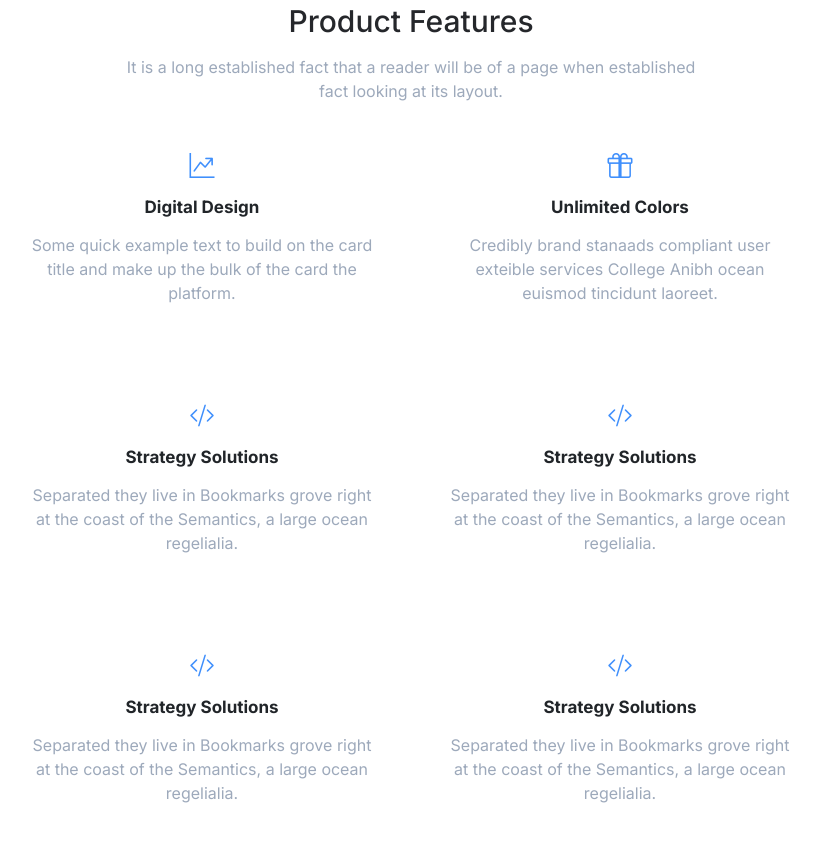
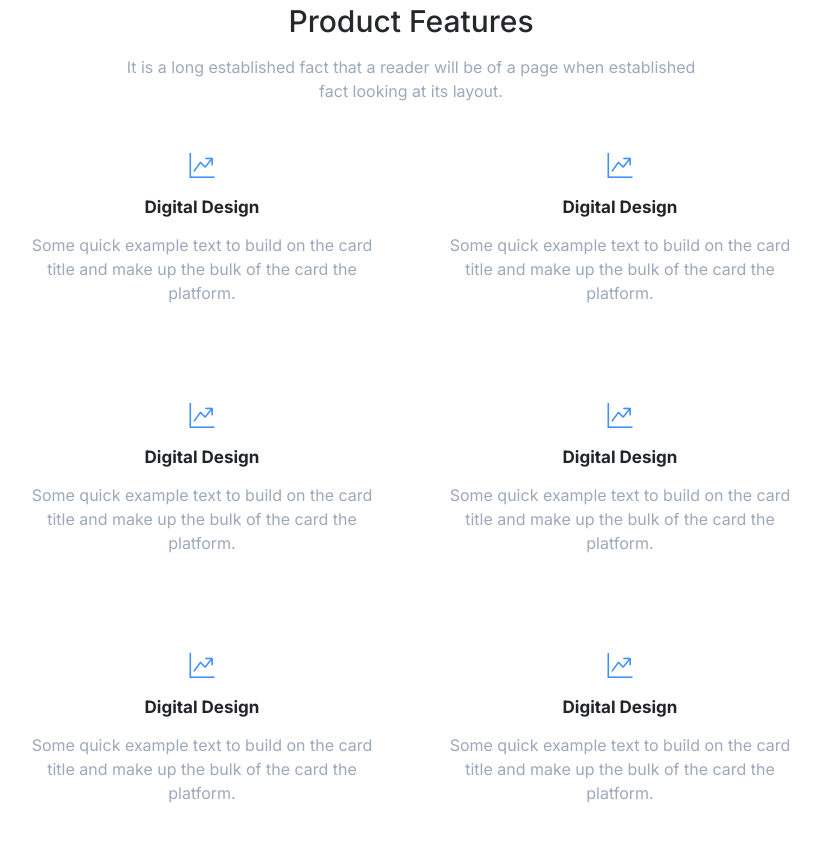
Before and after one commit to hasan-myoffice2/Kucra-webside, a plain HTML site: page index.html in a window 1280 px wide. Shown: the part 745-1601 px from the top of the page, without its empty margins (229-1049 px from the left). Drawn offline with nearby package versions, Linux system fonts and the light colour scheme.

Commit message:
product-items-restore git status clear

```diff
--- a/index.html
+++ b/index.html
@@ -74,42 +74,40 @@
           </div>
           <div class="products-box">
             <div class="image">
-            <i class="bi bi-gift"></i>
-            <h2>Unlimited Colors</h2>
-            <p>Credibly brand stanaads compliant user exteible services College Anibh ocean euismod tincidunt laoreet.</p>
+              <i class="bi bi-graph-up-arrow"></i>
+              <h2>Digital Design</h2>
+              <p>Some quick example text to build on the card  title and make up the bulk of the  card the <br> platform.</p>
             </div>
           </div>
           <div class="products-box">
             <div class="image">
-           <i class="bi bi-code-slash"></i>
-            <h2>Strategy Solutions</h2>
-            <p>Separated they live in Bookmarks grove right at the coast of the Semantics, a large ocean regelialia.</p>
+              <i class="bi bi-graph-up-arrow"></i>
+              <h2>Digital Design</h2>
+              <p>Some quick example text to build on the card  title and make up the bulk of the  card the <br> platform.</p>
             </div>
           </div>
           <div class="products-box">
             <div class="image">
-           <i class="bi bi-code-slash"></i>
-            <h2>Strategy Solutions</h2>
-            <p>Separated they live in Bookmarks grove right at the coast of the Semantics, a large ocean regelialia.</p>
+              <i class="bi bi-graph-up-arrow"></i>
+              <h2>Digital Design</h2>
+              <p>Some quick example text to build on the card  title and make up the bulk of the  card the <br> platform.</p>
             </div>
           </div>
           <div class="products-box">
             <div class="image">
-           <i class="bi bi-code-slash"></i>
-            <h2>Strategy Solutions</h2>
-            <p>Separated they live in Bookmarks grove right at the coast of the Semantics, a large ocean regelialia.</p>
+              <i class="bi bi-graph-up-arrow"></i>
+              <h2>Digital Design</h2>
+              <p>Some quick example text to build on the card  title and make up the bulk of the  card the <br> platform.</p>
             </div>
           </div>
           <div class="products-box">
             <div class="image">
-           <i class="bi bi-code-slash"></i>
-            <h2>Strategy Solutions</h2>
-            <p>Separated they live in Bookmarks grove right at the coast of the Semantics, a large ocean regelialia.</p>
+              <i class="bi bi-graph-up-arrow"></i>
+              <h2>Digital Design</h2>
+              <p>Some quick example text to build on the card  title and make up the bulk of the  card the <br> platform.</p>
             </div>
           </div>
         </div>
-     </div>
-
     <!-- products-feaures -->
      <div class="backgraound-color">
     <div class="container">
```
Lines whose indentation alone changed are shown as unchanged.
